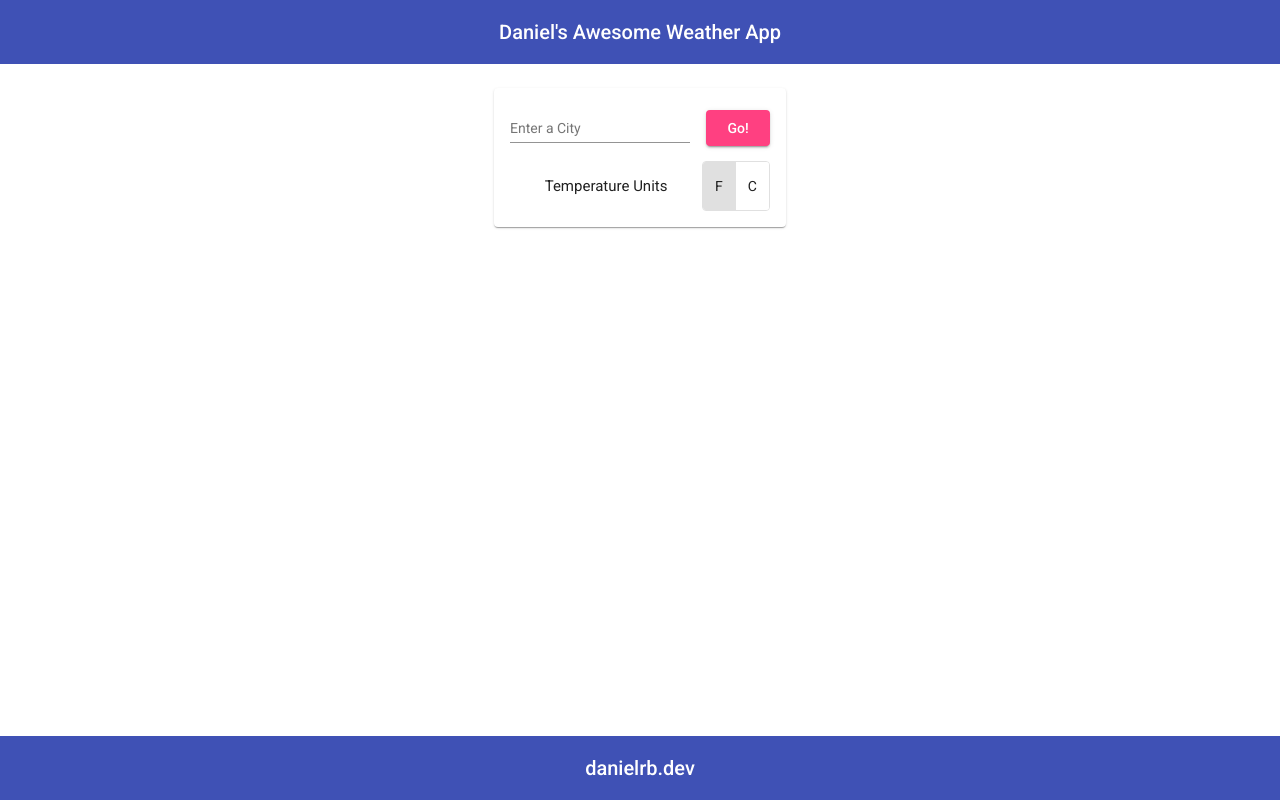
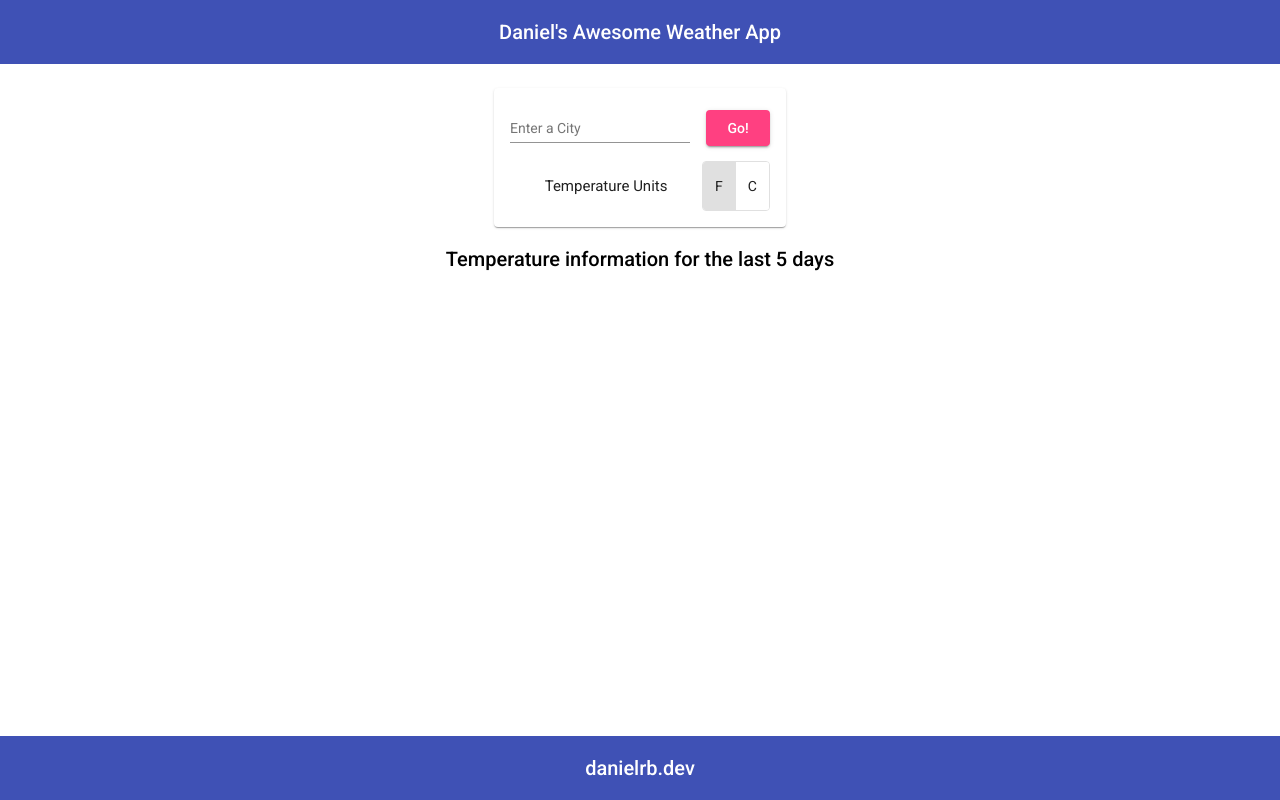
Before and after one commit to brleinad/awesome-weather-app, an Angular app: page / in a window 1280 px wide. Built offline with nearby package versions, Linux system fonts and the light colour scheme.

Commit message:
add subtitle for more info

```diff
--- a/src/app/components/forecast-display/forecast-display.component.html
+++ b/src/app/components/forecast-display/forecast-display.component.html
@@ -3,6 +3,8 @@
   <mat-chip id="city-not-found" color="warn" *ngIf="forecastNotFound" selected>No forecast found for {{newCity}}</mat-chip>
 </mat-chip-list>
 
+
+<h2>Temperature information for the last 5 days</h2>
 
 <table *ngIf="cityForecastWasObtained"
   mat-table
```
